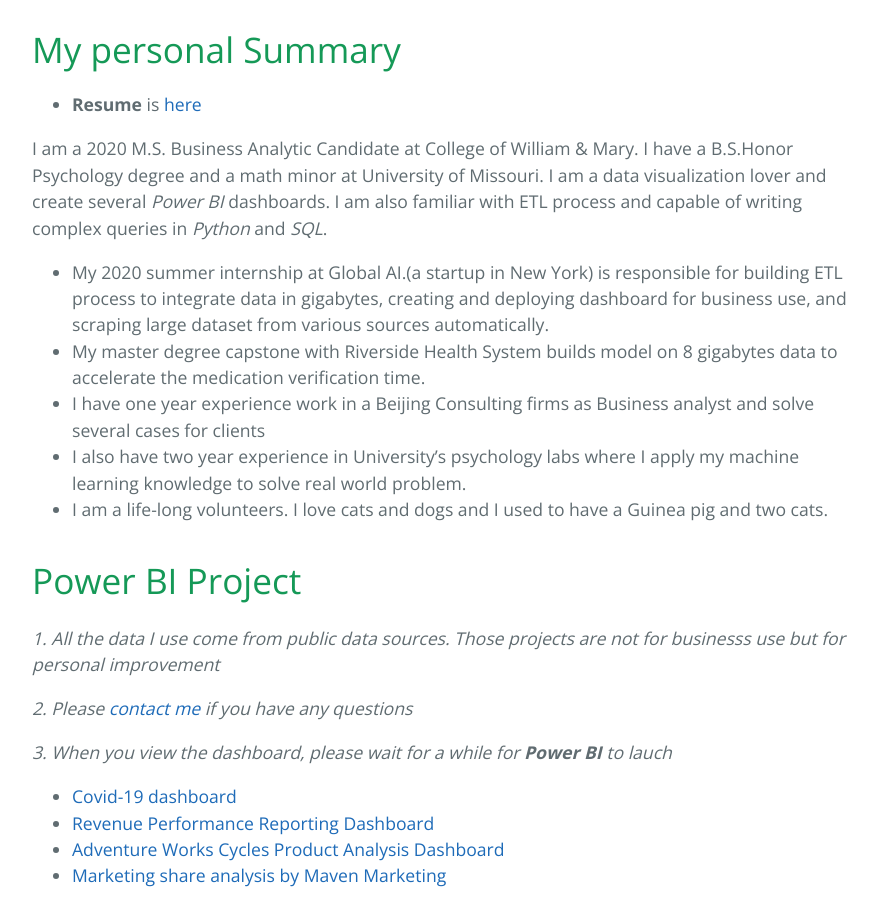
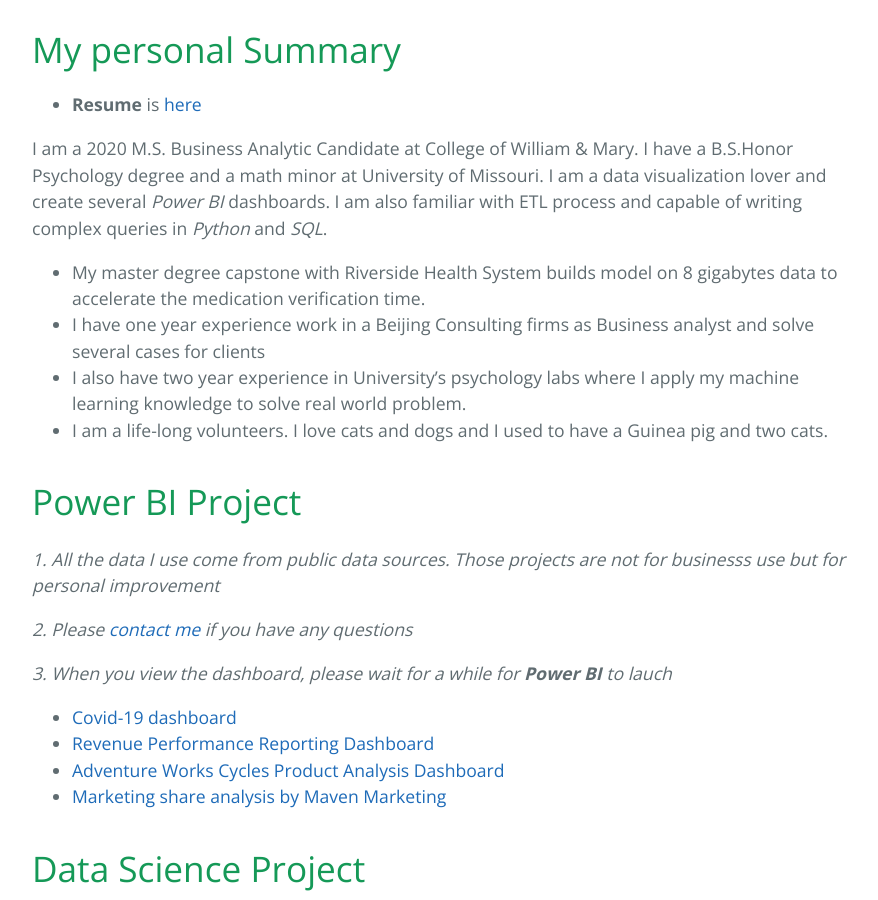
Before and after one commit to fairyjump/Jasminejump.github.io, a Jekyll site: the page built from index.md, in a window 1280 px wide and 900 px high, scrolled down 422 px. Shown: the whole window, without its empty margins (192-1070 px from the left). Built offline with Jekyll 4.4.1, drawn with Linux system fonts in a browser that asks for light colours.

Commit message:
Update index.md

```diff
--- a/index.md
+++ b/index.md
@@ -9,7 +9,6 @@
 
 I am a 2020 M.S. Business Analytic Candidate at College of William & Mary. I have a B.S.Honor Psychology degree and a math minor at University of Missouri. I am a data visualization lover and create several *Power BI* dashboards. I am also familiar with ETL process and capable of writing complex queries in _Python_ and _SQL_.
 
-- My 2020 summer internship  at Global AI.(a startup in New York) is responsible for building ETL process to integrate data in gigabytes, creating and deploying dashboard for business use, and scraping large dataset from various sources automatically.
 - My master degree capstone with Riverside Health System builds model on 8 gigabytes data to accelerate the medication verification time.
 - I have one year experience work in a Beijing Consulting firms as Business analyst and solve several cases for clients
 - I also have two year experience in University's psychology labs where I apply my machine learning knowledge to solve real world problem.
```
